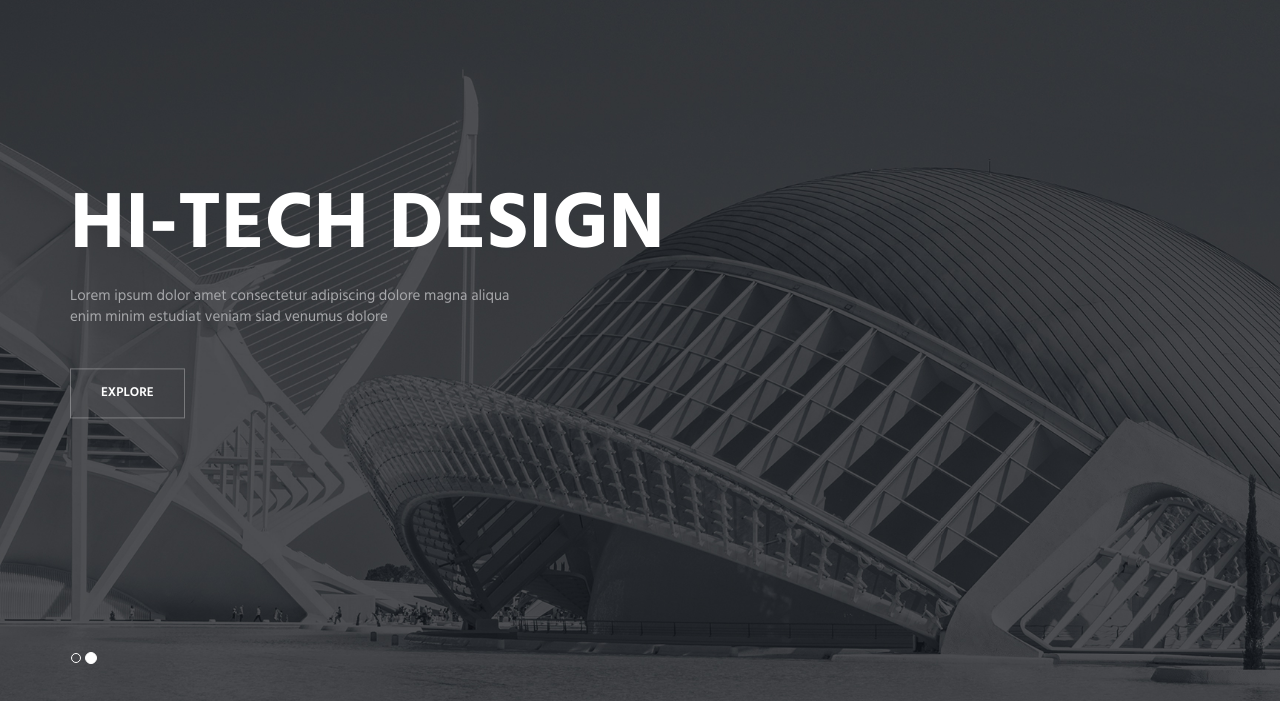
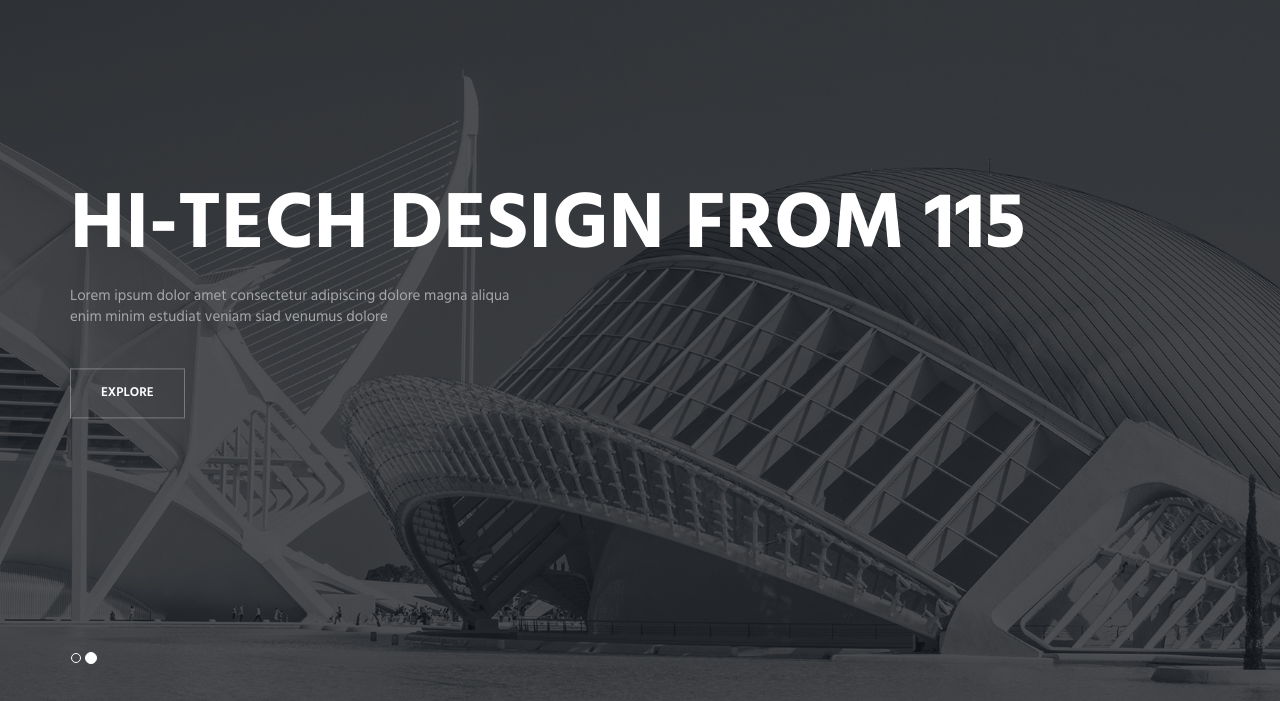
Before and after one commit to kayy2525/project-test, a plain HTML site: page index.html in a window 1280 px wide. Shown: the part 99-800 px from the top of the page. Drawn offline with Linux system fonts and the light colour scheme.

Commit message:
update x2 "from115"

```diff
--- a/index.html
+++ b/index.html
@@ -99,7 +99,7 @@
                     <div class="container">
                         <div class="carousel-centered">
                             <div class="margin-b-40">
-                                <h1 class="carousel-title">Hi-Tech Design</h1>
+                                <h1 class="carousel-title">Hi-Tech Design from 115</h1>
                                 <p>Lorem ipsum dolor amet consectetur adipiscing dolore magna aliqua <br/> enim minim estudiat veniam siad venumus dolore</p>
                             </div>
                             <a href="#" class="btn-theme btn-theme-sm btn-white-brd text-uppercase">Explore</a>
@@ -111,7 +111,7 @@
                     <div class="container">
                         <div class="carousel-centered">
                             <div class="margin-b-40">
-                                <h2 class="carousel-title">Hi-Tech Design</h2>
+                                <h2 class="carousel-title">Hi-Tech Design from 115</h2>
                                 <p>Lorem ipsum dolor amet consectetur adipiscing dolore magna aliqua <br/> enim minim estudiat veniam siad venumus dolore</p>
                             </div>
                             <a href="#" class="btn-theme btn-theme-sm btn-white-brd text-uppercase">Explore</a>
```
